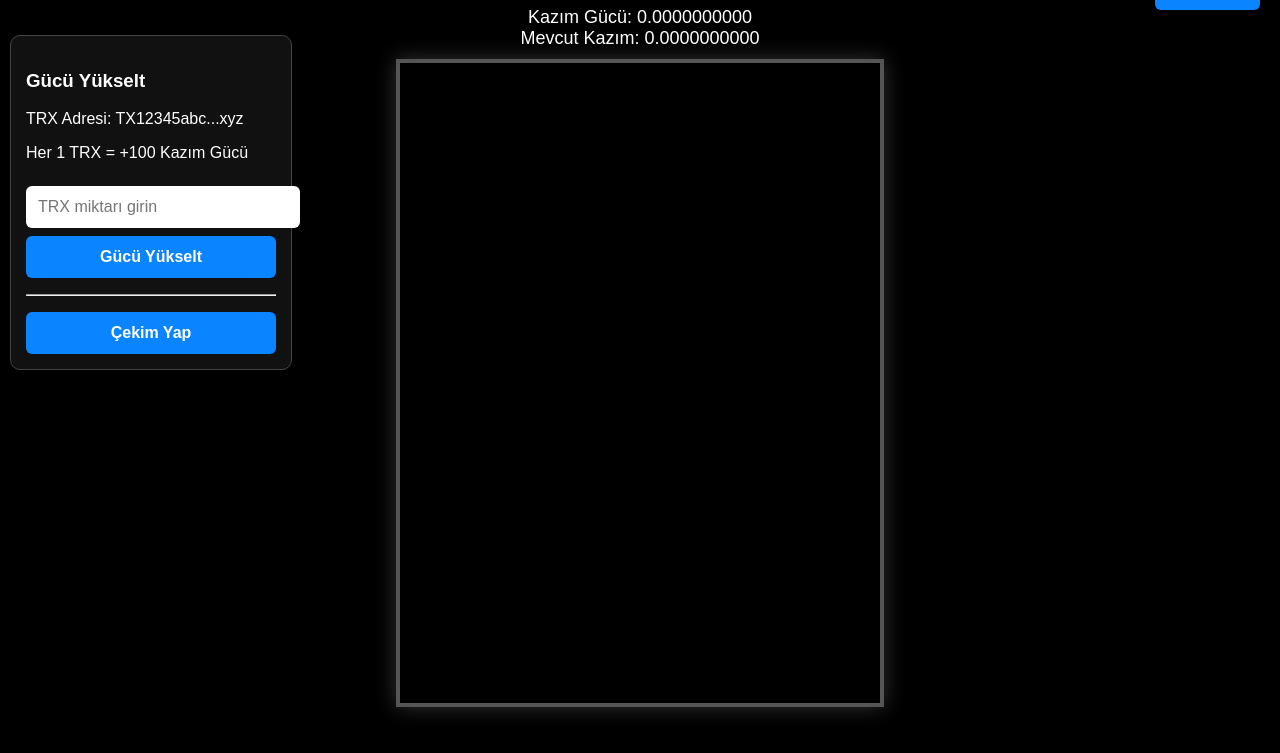
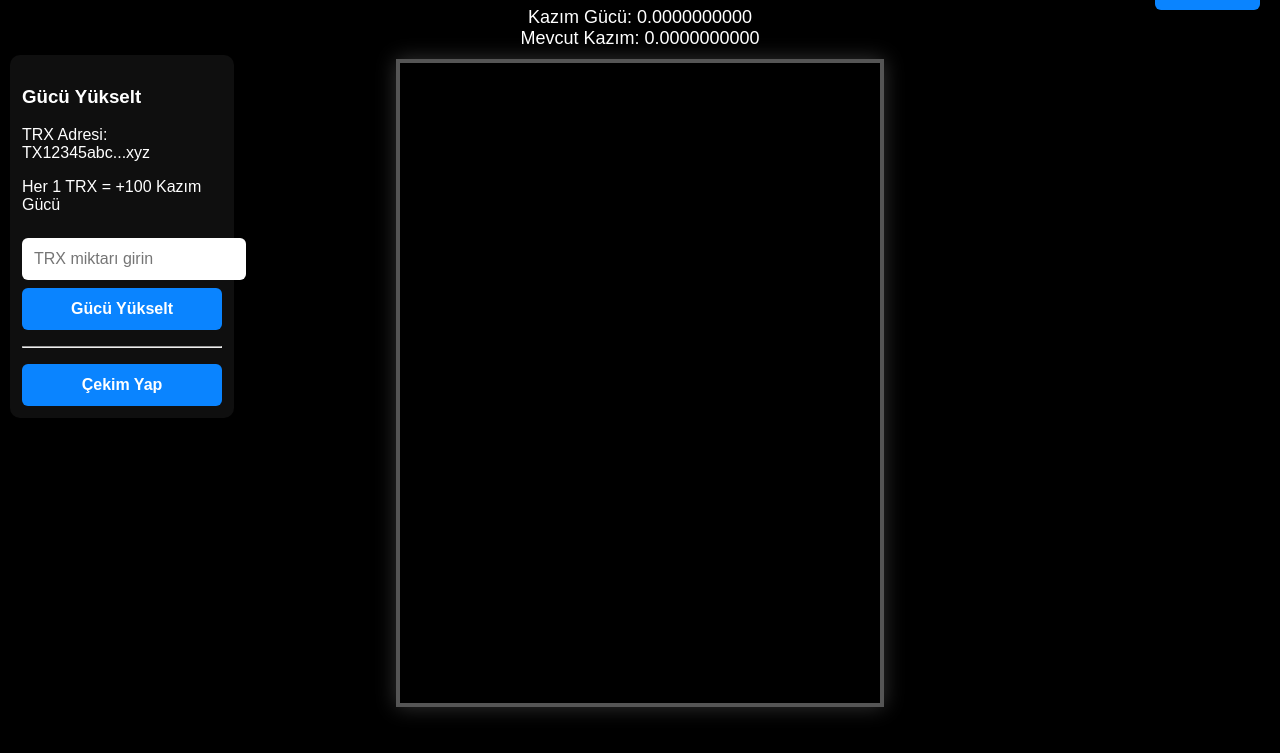
Before and after one commit to Merdem17/MTrxGame, a website: page index.html in a window 1280 px wide. Shown: the part 45-798 px from the top of the page. Drawn offline with Linux system fonts and the light colour scheme.

Commit message:
Add files via upload

```diff
--- a/index.html
+++ b/index.html
@@ -18,16 +18,13 @@ canvas {background:black; border:4px solid #555; box-shadow:0 0 20px rgba(255,25
 #leftPanel {
   position: fixed;
   left: 10px;
-  top: 80px;
-  width: 85%;
-  max-width: 250px;
-  padding: 15px;
-  background: #111;
-  color: white;
-  border: 1px solid #444;
+  top: 100px; /* biraz boşluk */
+  width: 200px;
+  background: rgba(17,17,17,0.9);
+  padding: 12px;
   border-radius: 10px;
   font-size: 16px;
-  z-index: 1000;
+  z-index: 2000; /* canvas üstünde kalması için */
 }
 #leftPanel button, #leftPanel input {
   width: 100%;
@@ -95,9 +92,12 @@ canvas {background:black; border:4px solid #555; box-shadow:0 0 20px rgba(255,25
 const canvas = document.getElementById("gameCanvas");
 const ctx = canvas.getContext("2d");
 
+// Canvas boyutu mobilde tam görünür olacak şekilde ayarlandı
 function resizeCanvas(){
-  canvas.width = window.innerWidth>600?480:window.innerWidth*0.9;
-  canvas.height = window.innerHeight>600?640:window.innerHeight*0.7;
+  const w = window.innerWidth;
+  const h = window.innerHeight;
+  canvas.width = w>600 ? 480 : w*0.9;
+  canvas.height = h>600 ? 640 : h*0.85; // mobilde daha yüksek
 }
 window.addEventListener("resize", resizeCanvas);
 resizeCanvas();
```
